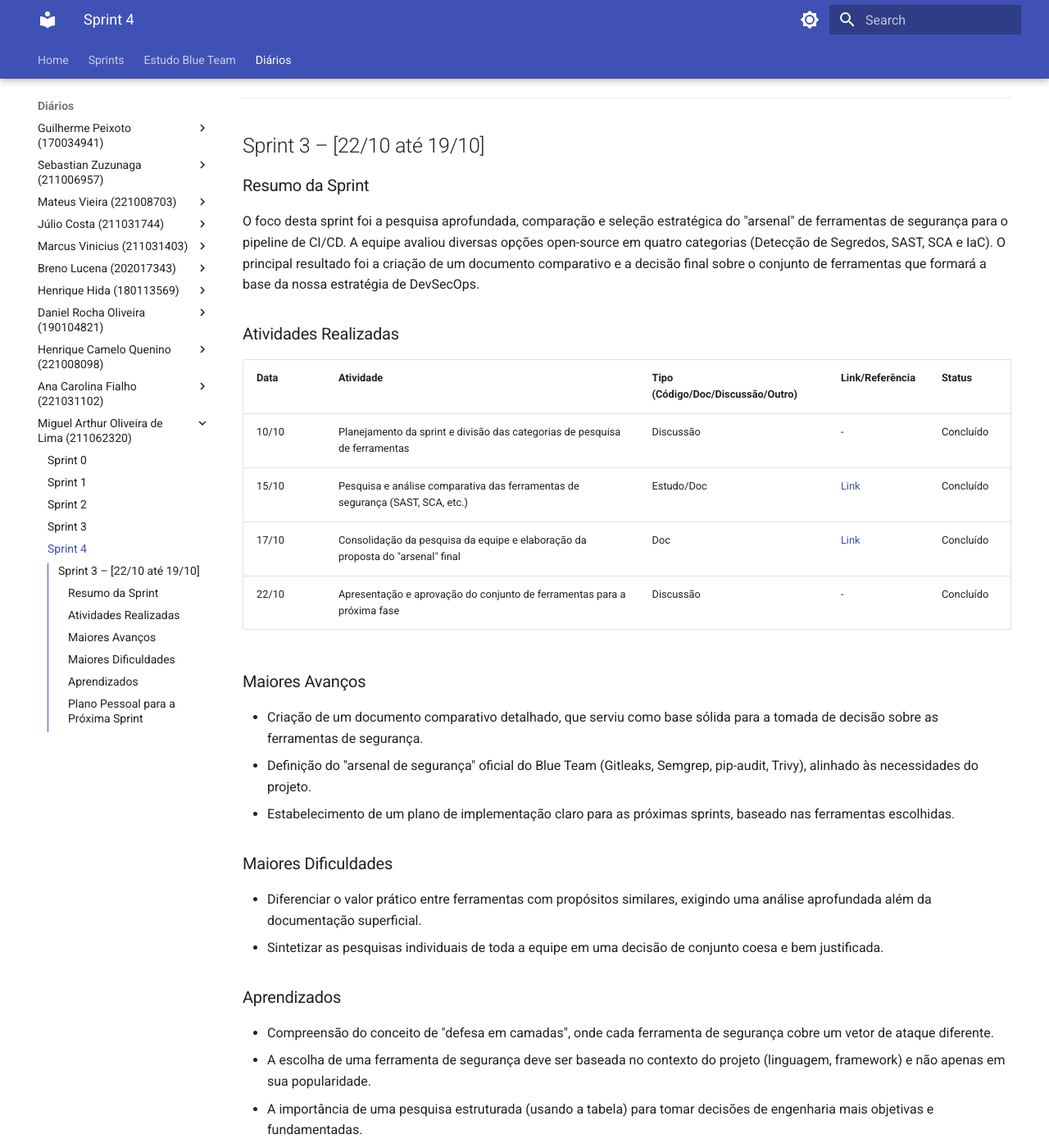
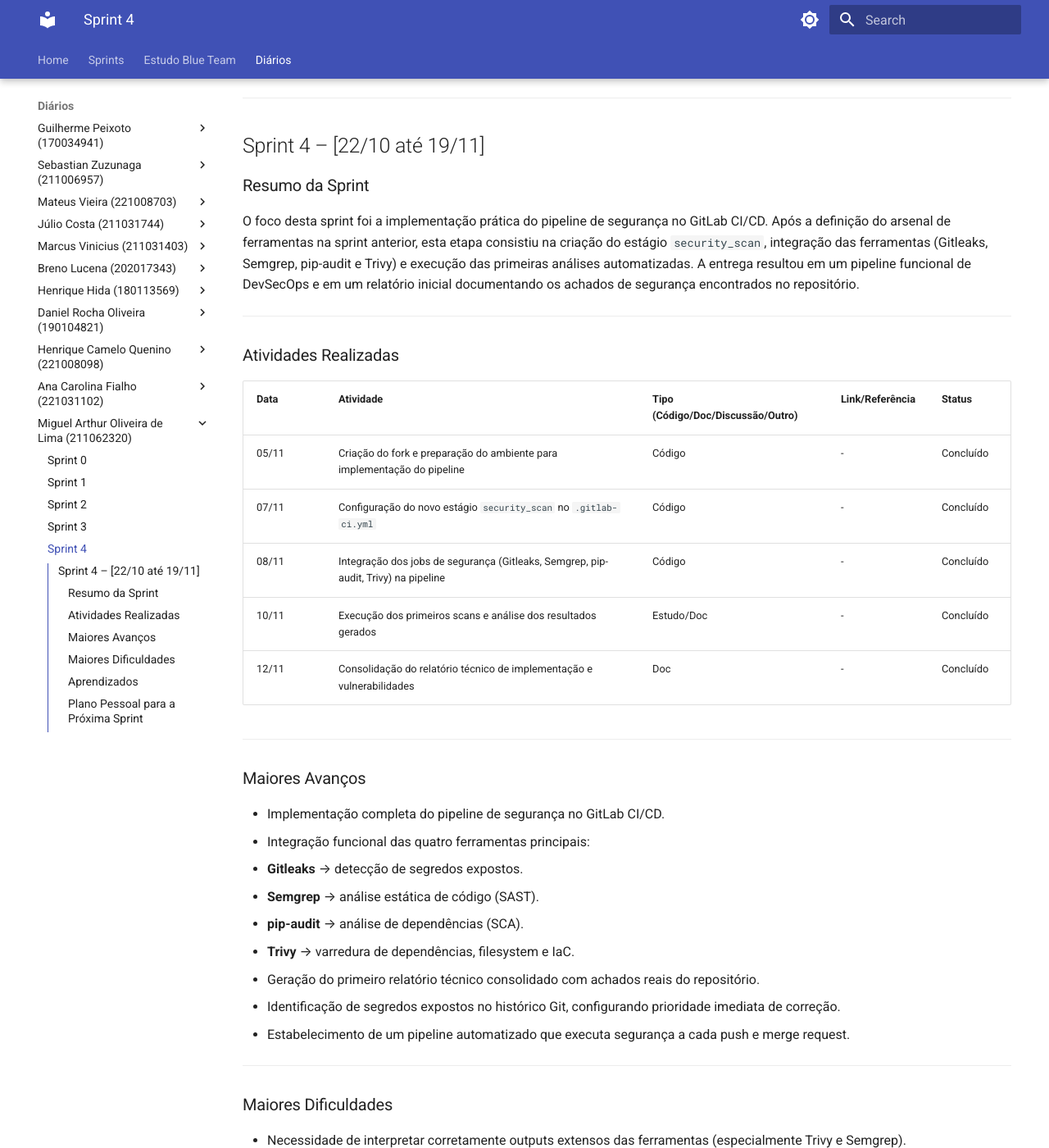
Before and after one commit to unbyytes/GCES, an MkDocs documentation site: the page built from docs/diarios/211062320/04.md, in a window 1280 px wide and 1400 px high, scrolled down 242 px. Shown: the whole window at 82% size. Built offline with MkDocs 1.6.1 and Material for MkDocs 9.7.7, drawn with Linux system fonts in a browser that asks for light colours; some of the changed text lies outside the part shown.

Commit message:
Doc: Atualizando meu diario de bordo 04.md

```diff
--- a/docs/diarios/211062320/04.md
+++ b/docs/diarios/211062320/04.md
@@ -8,41 +8,63 @@
 
 ---
 
-## Sprint 3 – \[22/10 até 19/10]
+## Sprint 4 – \[22/10 até 19/11]
 
 ### Resumo da Sprint
 
-O foco desta sprint foi a pesquisa aprofundada, comparação e seleção estratégica do "arsenal" de ferramentas de segurança para o pipeline de CI/CD. A equipe avaliou diversas opções open-source em quatro categorias (Detecção de Segredos, SAST, SCA e IaC). O principal resultado foi a criação de um documento comparativo e a decisão final sobre o conjunto de ferramentas que formará a base da nossa estratégia de DevSecOps.
+O foco desta sprint foi a implementação prática do pipeline de segurança no GitLab CI/CD. Após a definição do arsenal de ferramentas na sprint anterior, esta etapa consistiu na criação do estágio `security_scan`, integração das ferramentas (Gitleaks, Semgrep, pip-audit e Trivy) e execução das primeiras análises automatizadas. A entrega resultou em um pipeline funcional de DevSecOps e em um relatório inicial documentando os achados de segurança encontrados no repositório.
+
+---
 
 ### Atividades Realizadas
 
 | Data | Atividade | Tipo (Código/Doc/Discussão/Outro) | Link/Referência | Status |
 | :--- | :--- | :--- | :--- | :--- |
-| 10/10 | Planejamento da sprint e divisão das categorias de pesquisa de ferramentas | Discussão | - | Concluído |
-| 15/10 | Pesquisa e análise comparativa das ferramentas de segurança (SAST, SCA, etc.) | Estudo/Doc | [Link](#) | Concluído |
-| 17/10 | Consolidação da pesquisa da equipe e elaboração da proposta do "arsenal" final | Doc | [Link](#) | Concluído |
-| 22/10 | Apresentação e aprovação do conjunto de ferramentas para a próxima fase | Discussão | - | Concluído |
+| 05/11 | Criação do fork e preparação do ambiente para implementação do pipeline | Código | - | Concluído |
+| 07/11 | Configuração do novo estágio `security_scan` no `.gitlab-ci.yml` | Código | - | Concluído |
+| 08/11 | Integração dos jobs de segurança (Gitleaks, Semgrep, pip-audit, Trivy) na pipeline | Código | - | Concluído |
+| 10/11 | Execução dos primeiros scans e análise dos resultados gerados | Estudo/Doc | - | Concluído |
+| 12/11 | Consolidação do relatório técnico de implementação e vulnerabilidades | Doc | - | Concluído |
+
+---
 
 ### Maiores Avanços
 
-* Criação de um documento comparativo detalhado, que serviu como base sólida para a tomada de decisão sobre as ferramentas de segurança.
-* Definição do "arsenal de segurança" oficial do Blue Team (Gitleaks, Semgrep, pip-audit, Trivy), alinhado às necessidades do projeto.
-* Estabelecimento de um plano de implementação claro para as próximas sprints, baseado nas ferramentas escolhidas.
+- Implementação completa do pipeline de segurança no GitLab CI/CD.
+- Integração funcional das quatro ferramentas principais:
+  - **Gitleaks** → detecção de segredos expostos.
+  - **Semgrep** → análise estática de código (SAST).
+  - **pip-audit** → análise de dependências (SCA).
+  - **Trivy** → varredura de dependências, filesystem e IaC.
+- Geração do primeiro relatório técnico consolidado com achados reais do repositório.
+- Identificação de segredos expostos no histórico Git, configurando prioridade imediata de correção.
+- Estabelecimento de um pipeline automatizado que executa segurança a cada push e merge request.
+
+---
 
 ### Maiores Dificuldades
 
-* Diferenciar o valor prático entre ferramentas com propósitos similares, exigindo uma análise aprofundada além da documentação superficial.
-* Sintetizar as pesquisas individuais de toda a equipe em uma decisão de conjunto coesa e bem justificada.
+- Necessidade de interpretar corretamente outputs extensos das ferramentas (especialmente Trivy e Semgrep).
+- Tratamento de segredos expostos no histórico Git, exigindo validação técnica e definição de ações de remediação.
+- Ajustes finos no `.gitlab-ci.yml` para garantir que todos os jobs rodassem de forma sequencial e sem conflito com estágios existentes.
+
+---
 
 ### Aprendizados
 
-* Compreensão do conceito de "defesa em camadas", onde cada ferramenta de segurança cobre um vetor de ataque diferente.
-* A escolha de uma ferramenta de segurança deve ser baseada no contexto do projeto (linguagem, framework) e não apenas em sua popularidade.
-* A importância de uma pesquisa estruturada (usando a tabela) para tomar decisões de engenharia mais objetivas e fundamentadas.
+- A automação de segurança no CI/CD reduz significativamente o risco de falhas passarem despercebidas.
+- A análise do histórico Git é tão importante quanto a análise do código atual — principalmente no caso de segredos.
+- O Trivy se mostrou essencial para cobrir áreas além do código, como IaC e configurações, reforçando o conceito de segurança em múltiplas camadas.
+- Um pipeline de DevSecOps exige melhorias contínuas — esta sprint representou a base, não o fim do processo.
+- A integração prática das ferramentas permitiu compreender como cada uma complementa a outra dentro do fluxo de segurança.
+
+---
 
 ### Plano Pessoal para a Próxima Sprint
 
-* [ ] Liderar a criação do ambiente (fork) para a implementação do pipeline de segurança.
-* [ ] Coordenar a equipe na integração da primeira ferramenta (Gitleaks) no `.gitlab-ci.yml`.
-* [ ] Iniciar a documentação oficial da estrutura do pipeline.
+* [ ] Auxiliar na correção das vulnerabilidades identificadas (segredos expostos, dependências vulneráveis, ajustes no Dockerfile).
+* [ ] Implementar políticas de segurança no GitLab (Ex.: proteção de branches, aprovação obrigatória após scans).
+* [ ] Refinar o pipeline com condições de bloqueio (failing pipeline quando encontrar CVEs críticas ou segredos).
+* [ ] Iniciar documentação de boas práticas para o repositório (padrões de commits, PRs e configuração de secrets).
+
 ---
```
